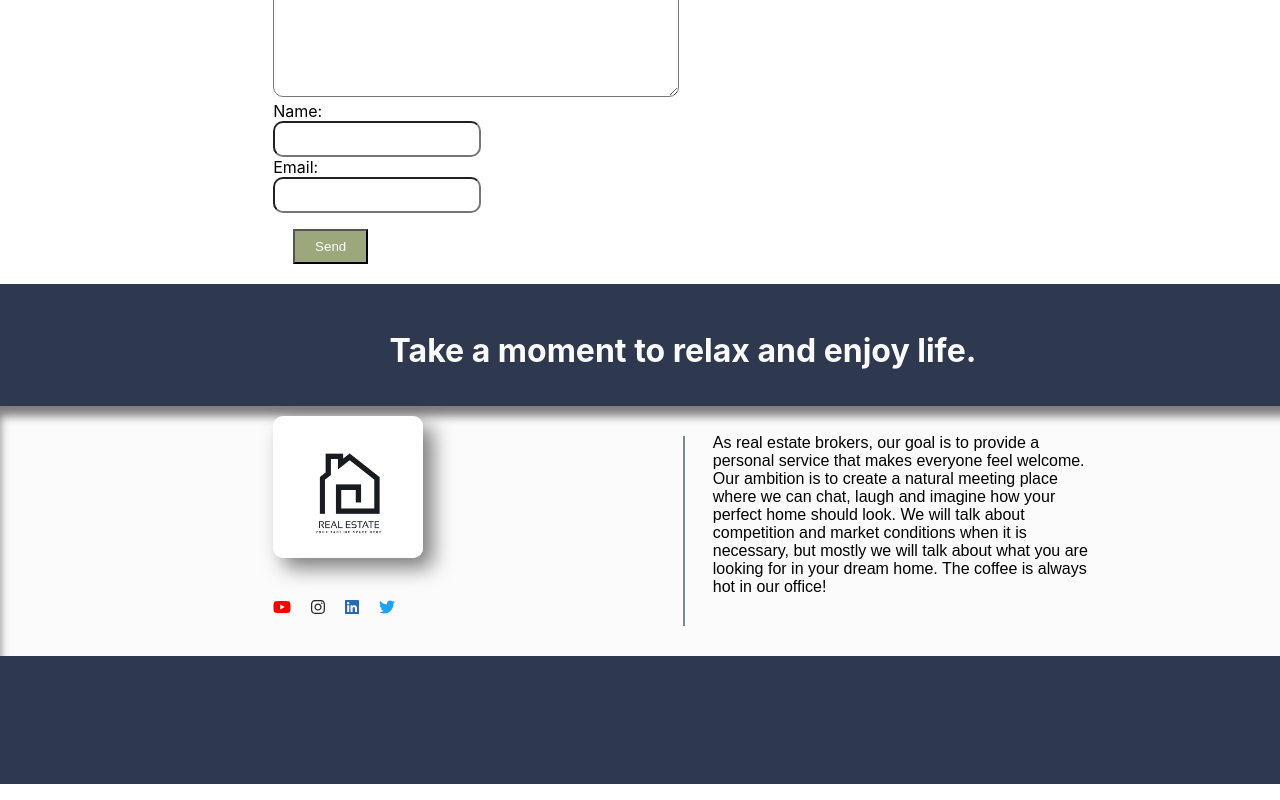
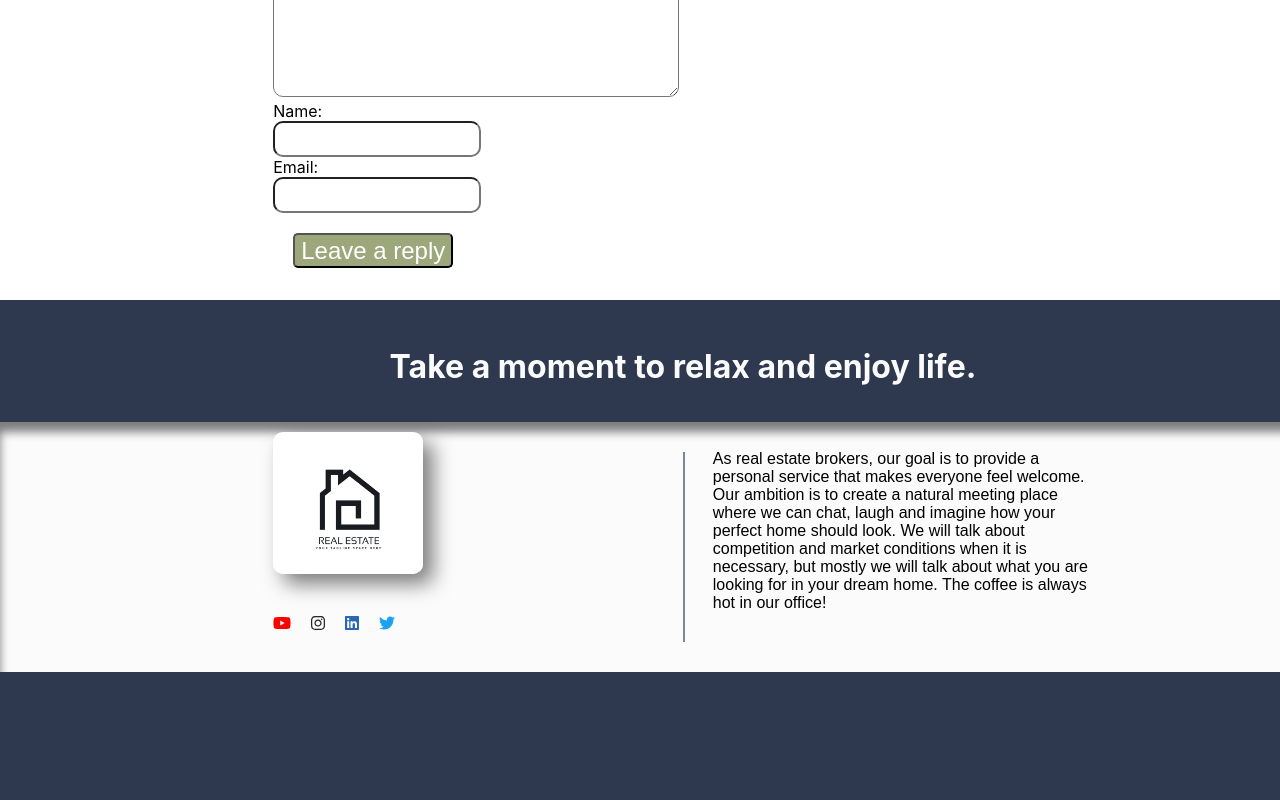
Before and after one commit to Oggilit0/Real-estate, a React (Create React App) app: page /blogpost in a window 1280 px wide. Shown: the part 1022-1822 px from the top of the page. Built offline with nearby package versions, Linux system fonts and the light colour scheme.

Commit message:
Added a reusable button js + css

```diff
--- a/src/App.js
+++ b/src/App.js
@@ -11,6 +11,7 @@ import Contact from "./components/Contact";
 import Services from "./components/Services";
 import TopImage from "./components/TopImage";
 import BlogPost from "./components/BlogPost";
+import ReusableButton from "./components/ReusableButton";
 import HouseObject1 from "./components/HouseObject1";
 import HouseObject2 from "./components/HouseObject2";
 
--- a/src/components/BlogPost.js
+++ b/src/components/BlogPost.js
@@ -1,5 +1,6 @@
 import {useState} from "react";
 import BlogContent from "./data/BlogContent";
+import ReusableButton from "./ReusableButton";
 
 
 const BlogPost = (item) => {
@@ -27,7 +28,7 @@ const BlogPost = (item) => {
         </div>
         <input id="emailBox"></input>
       </div>
-      <button id="btn-reply-send">Send</button>
+      <ReusableButton>Leave a reply</ReusableButton>
     </div>
   );
 };
--- /dev/null
+++ b/src/components/ReusableButton.js
@@ -0,0 +1,7 @@
+const ReusableButton = ({children}) => {
+  return <div>
+    <button className = "reuse-btn">{children}</button>
+    </div>
+}
+
+export default ReusableButton;
--- a/src/index.css
+++ b/src/index.css
@@ -15,6 +15,7 @@
 @import "./stylesheets/ResponsiveDesign.css";
 @import "./stylesheets/LandingPageCollage.css";
 @import "./stylesheets/Inspirational.css";
+@import "./stylesheets/ReusableButton.css";
 @import url('https://fonts.googleapis.com/css2?family=Nunito+Sans&display=swap');
 
 
--- /dev/null
+++ b/src/stylesheets/ReusableButton.css
@@ -0,0 +1,10 @@
+.reuse-btn{
+  background-color: #9CA77C;
+  color: #fff;
+  cursor: pointer;
+  height: 35px;
+  margin-bottom: 2rem;
+  font-size: 1.5rem;
+  font-weight: 500;
+  border-radius: 5px;
+}
```
